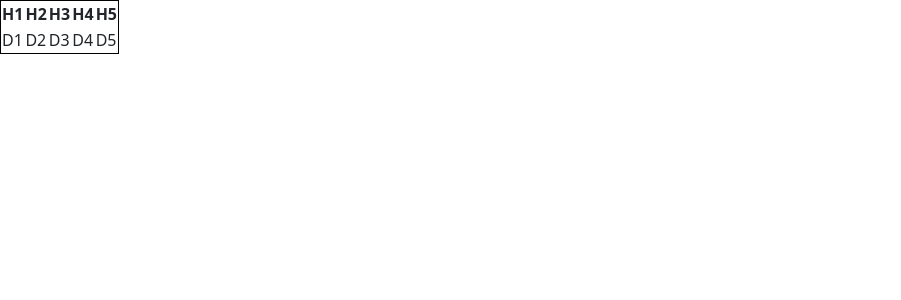
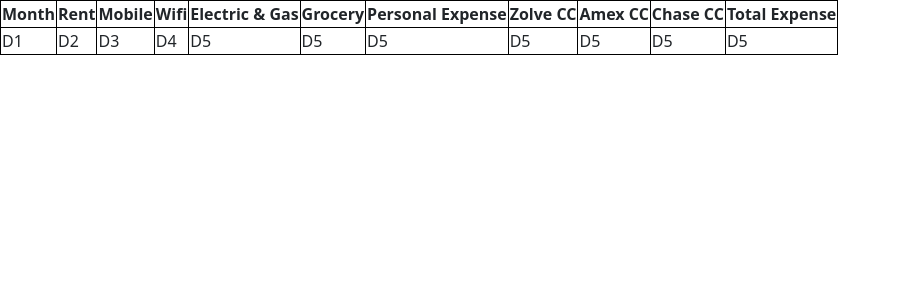
Before and after one commit to nikhil-01a/NetWorth-Frontend, an Angular app: page / in a window 1280 px wide. Shown: the top 300 px of the page, without its empty margins (0-901 px from the left). Built offline with nearby package versions, Linux system fonts and the light colour scheme.

Commit message:
Dashboard page headings

```diff
--- a/src/app/app.component.html
+++ b/src/app/app.component.html
@@ -1,11 +1,17 @@
-<table style="border: 1px solid black; border-collapse: collapse">
+<table class="table-bordered">
   <thead>
     <tr>
-      <th>H1</th>
-      <th>H2</th>
-      <th>H3</th>
-      <th>H4</th>
-      <th>H5</th>
+      <th>Month</th>
+      <th>Rent</th>
+      <th>Mobile</th>
+      <th>Wifi</th>
+      <th>Electric & Gas</th>
+      <th>Grocery</th>
+      <th>Personal Expense</th>
+      <th>Zolve CC</th>
+      <th>Amex CC</th>
+      <th>Chase CC</th>
+      <th>Total Expense</th>
     </tr>
   </thead>
   <tbody>
@@ -15,6 +21,12 @@
       <td>D3</td>
       <td>D4</td>
       <td>D5</td>
+      <td>D5</td>
+      <td>D5</td>
+      <td>D5</td>
+      <td>D5</td>
+      <td>D5</td>
+      <td>D5</td>
     </tr>
   </tbody>
 </table>
--- a/src/app/app.component.scss
+++ b/src/app/app.component.scss
@@ -0,0 +1,9 @@
+.table-bordered {
+  border: 1px solid black;
+  border-collapse: collapse;
+}
+
+.table-bordered th,
+.table-bordered td {
+  border: 1px solid black;
+}
```
